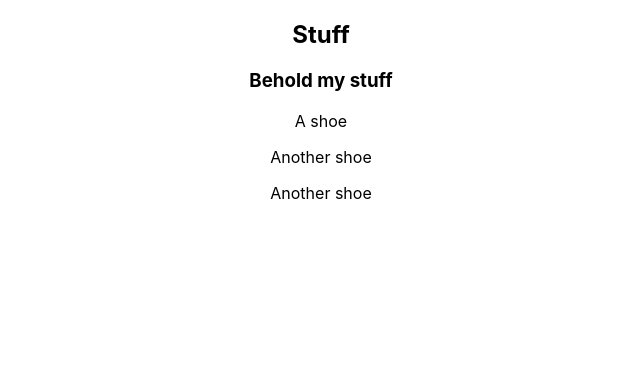
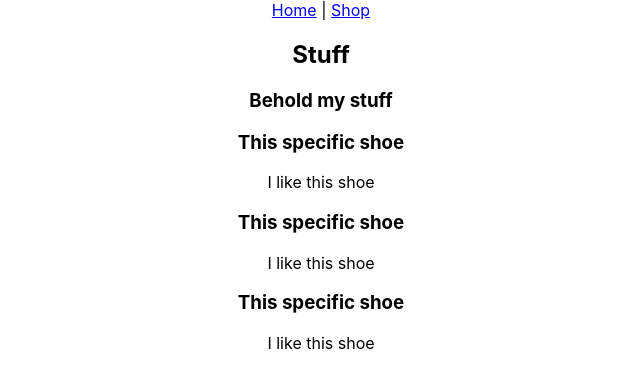
Before and after one commit to majazocom/11-mar, a React (Create React App) app: page /shop in a window 1280 px wide. Shown: the top 388 px of the page, without its empty margins (319-959 px from the left). Built offline with nearby package versions, Linux system fonts and the light colour scheme.

Commit message:
json added

```diff
--- a/src/App.js
+++ b/src/App.js
@@ -3,14 +3,18 @@ import {Switch, Route} from 'react-router-dom';
 import Home from './components/Home.js';
 import Shop from './components/Shop';
 import Item from './components/Item';
+import Error from './components/Error';
+import Navigation from './components/Navigation';
 
 function App() {
   return (
     <div className="App">
+      <Navigation />
       <Switch>
         <Route exact path='/' component={Home} />
         <Route exact path='/shop' component={Shop} />
         <Route path='/shop/shoe' component={Item} />
+        <Route component={Error} />
       </Switch>
     </div>
   );
--- /dev/null
+++ b/src/assets/shoes.json
@@ -0,0 +1,17 @@
+[
+    {
+        "id": 1,
+        "name": "Stegosaurus Dynamic Running Shoe",
+        "brand": "Nike"
+    },
+    {
+        "id": 2,
+        "name": "Musical Awesome Wheelies",
+        "brand": "Adidas"
+    },
+    {
+        "id": 3,
+        "name": "Ordinary Step-up Shoe, V2",
+        "brand": "Reebok"
+    }
+]
--- /dev/null
+++ b/src/components/Navigation.js
@@ -0,0 +1,11 @@
+import { Link } from "react-router-dom"
+
+const Navigation = () => {
+    return (
+        <section>
+            <Link to='/'>Home</Link> | <Link to='/shop'>Shop</Link>
+        </section>
+     );
+}
+
+export default Navigation;
--- a/src/components/Shop.js
+++ b/src/components/Shop.js
@@ -1,11 +1,14 @@
+import Item from './Item';
+
 const Shop = () => {
+    let shoes = require('../assets/shoes.json');
     return (
         <section>
             <h1>Stuff</h1>
             <h3>Behold my stuff</h3>
-            <p>A shoe</p>
-            <p>Another shoe</p>
-            <p>Another shoe</p>
+            {
+                shoes.map((shoe, index) => <Item key={index} data={shoe} />)
+            }
         </section>
     );
 }
```
Also changed, not shown: src/components/ItemInfo.js (added, +14 -0 lines).
